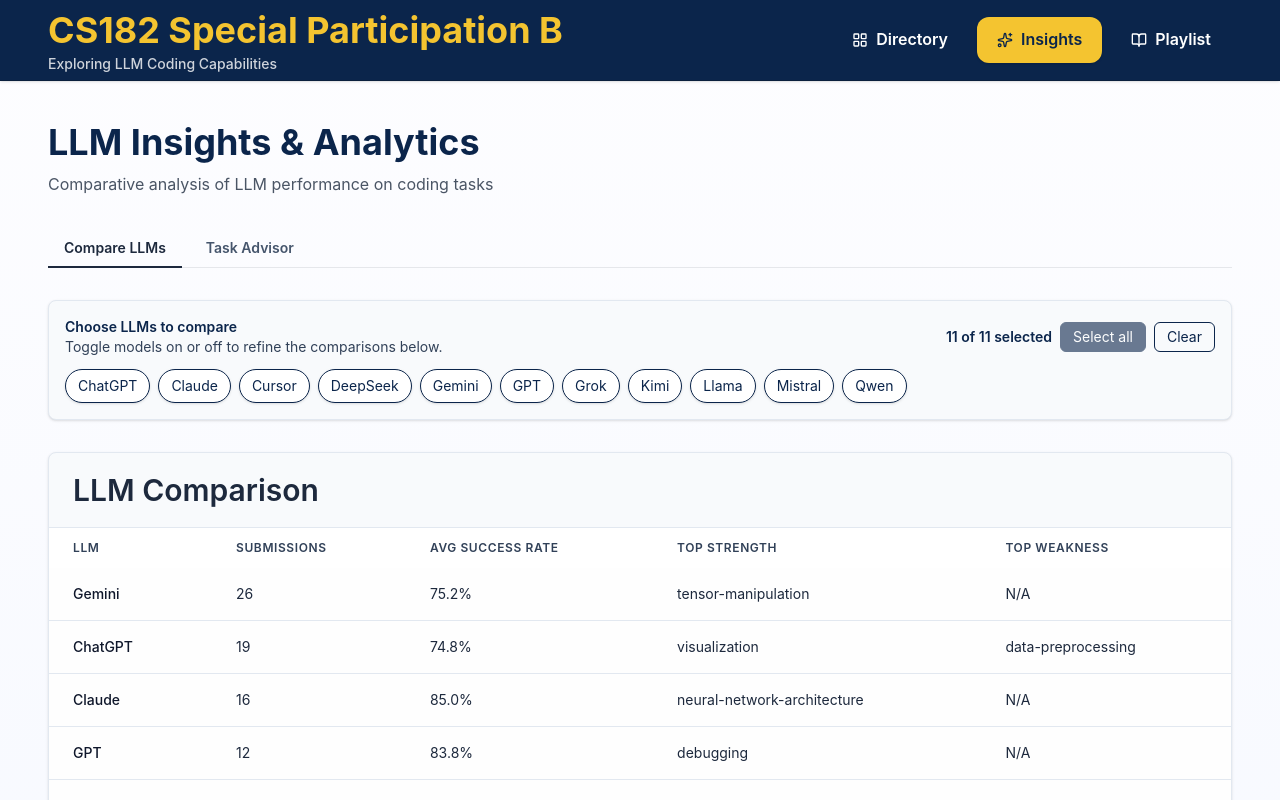
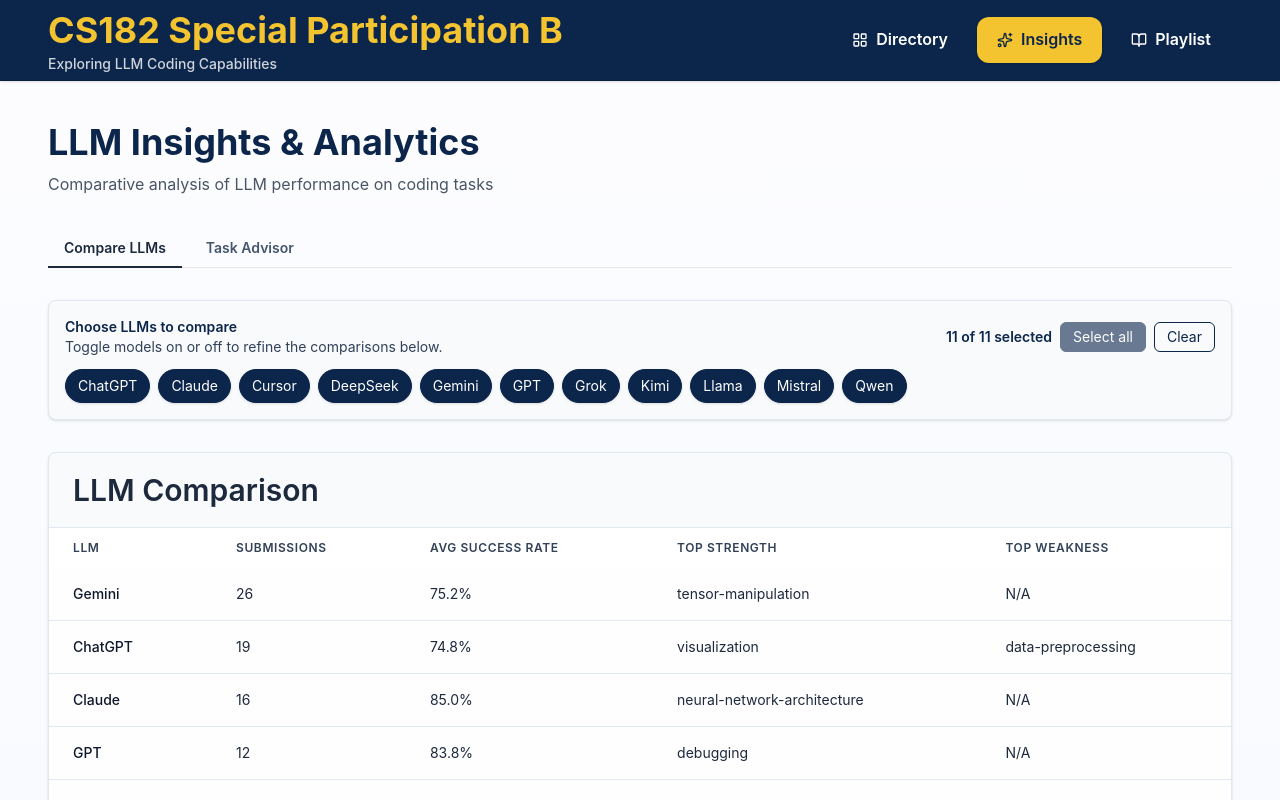
Before and after one commit to subhashjprasad/182_website, a React (Vite) app: page /insights in a window 1280 px wide. Shown: the top 800 px of the page. Built offline with nearby package versions, Linux system fonts and the light colour scheme.

Commit message:
fixed insights select bar coloring

```diff
--- a/src/pages/InsightsPage.tsx
+++ b/src/pages/InsightsPage.tsx
@@ -258,7 +258,7 @@ export function InsightsPage() {
                 onClick={() => toggleLLM(llm)}
                 className={`px-3 py-1.5 rounded-full border text-sm transition ${
                   isActive
-                    ? 'bg-white border-[#0b254b] text-[#0b254b] shadow-sm'
+                    ? 'bg-[#0b254b] border-[#0b254b] text-white shadow-sm'
                     : 'bg-white border-slate-200 text-slate-800 hover:bg-slate-100'
                 }`}
               >
@@ -471,7 +471,7 @@ export function InsightsPage() {
                     onClick={() => toggleTask(task)}
                     className={`px-3 py-1.5 rounded-full border text-sm transition capitalize ${
                       isActive
-                        ? 'bg-white border-slate-300 text-slate-900 shadow-sm'
+                        ? 'bg-[#0b254b] border-[#0b254b] text-white shadow-sm'
                         : 'bg-white border-slate-200 text-slate-700 hover:bg-slate-100'
                     }`}
                   >
```
